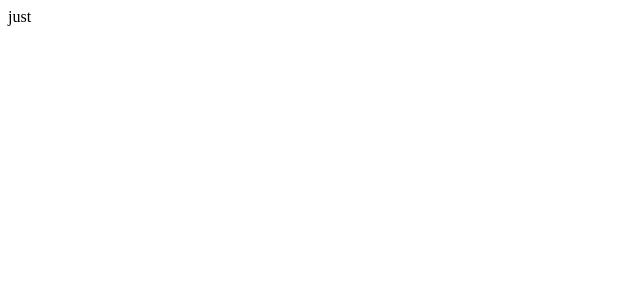
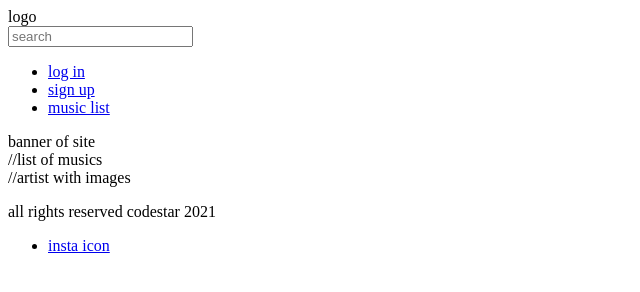
Before and after one commit to Star-Academy/Summer1400-FE-Team1, a plain HTML site: page index.html in a window 1280 px wide. Shown: the whole page, without its empty margins (0-640 px from the left). Drawn offline with Linux system fonts and the light colour scheme.

Commit message:
landing page

```diff
--- a/index.html
+++ b/index.html
@@ -7,6 +7,43 @@
     <title>Document</title>
 </head>
 <body>
-    just
+    <header>
+        <div class="logo-icon">
+            <!-- <img src="" alt=""> -->
+            logo
+        </div>
+        <div class="search-box">
+            <input type="search" name="search-box" placeholder="search">
+        </div>
+        <nav>
+            <ul>
+                <li><a href="#">log in</a></li>
+                <li><a href="#">sign up</a></li>
+                <li><a href="#">music list</a></li>
+            </ul>
+        </nav>
+    </header>
+    <main>
+        <section class="banner">
+            <!-- <img src="" alt=""> -->
+            banner of site
+        </section>
+        <section class="recent-music">
+            //list of musics
+        </section>
+        <section class="artist">
+            //artist with images
+        </section>
+    </main>
+    <footer>
+        <div class="copy-right">
+            <p>all rights reserved codestar 2021 </p>
+        </div>
+        <div class="contact">
+            <ul>
+                <li><a href="#">insta icon</a></li>
+            </ul>
+        </div>
+    </footer>
 </body>
 </html>
```
